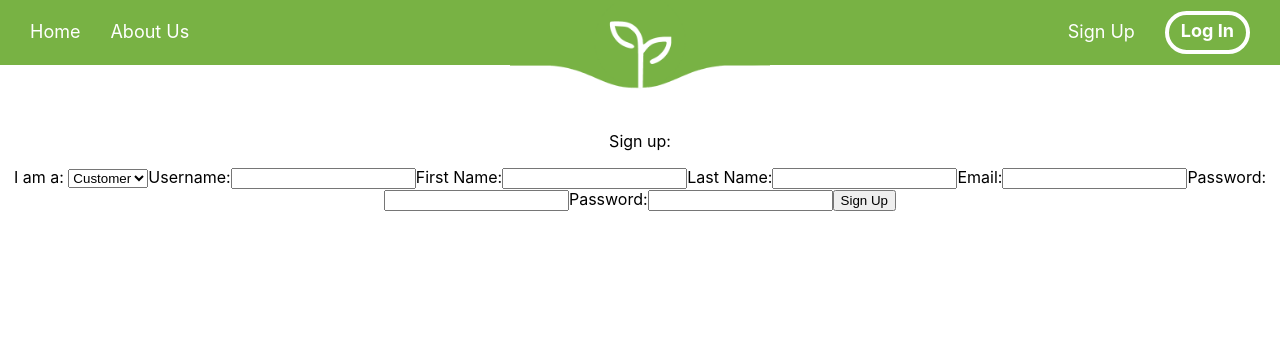
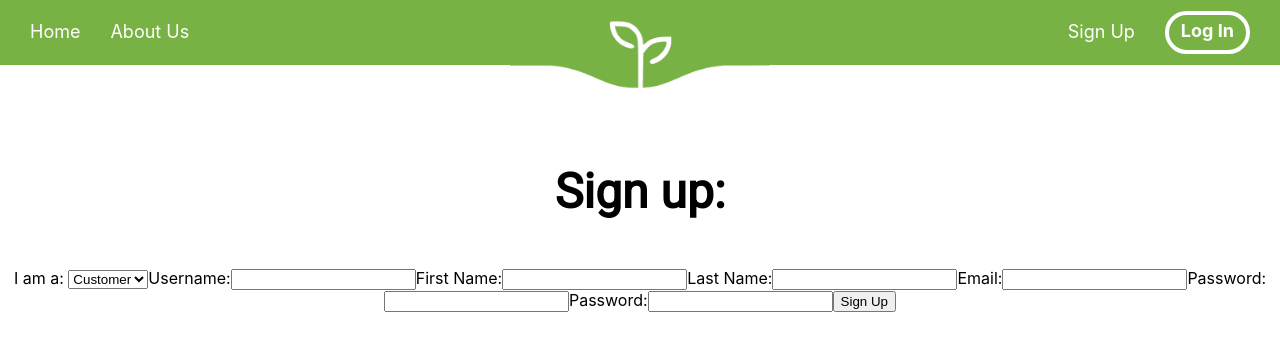
Before and after one commit to ibrahimHeritch/produce4U, a React (Create React App) app in the folder client/: page /Signup in a window 1280 px wide. Shown: the top 350 px of the page. Built offline with nearby package versions, Linux system fonts and the light colour scheme.

Commit message:
Fixed some things

```diff
--- a/client/src/components/LoginPage.js
+++ b/client/src/components/LoginPage.js
@@ -1,7 +1,7 @@
 import React, {Component} from 'react';
 import logo from '../resources/noTextLogo.svg';
 import '../App.css';
-import '../styles/LoginPage.css'
+import '../styles/LoginPage.css';
 import { Redirect } from 'react-router-dom';
 
 class LoginPage extends Component{
--- a/client/src/components/Signup.js
+++ b/client/src/components/Signup.js
@@ -1,6 +1,7 @@
 import React, {Component} from 'react';
 import logo from '../resources/noTextLogo.svg';
 import '../App.css';
+import '../styles/Signup.css';
 
 
 class SignupPage extends Component{
@@ -91,7 +92,7 @@ class SignupPage extends Component{
     return(
       <div className="App">
 
-        <p className="App-intro">Sign up:</p>
+        <p className="produce4U-blackSignUpText">Sign up:</p>
         <form >
             <label >I am a: </label>
             <select name="userType" onChange={this.handleChange}><option value = "USER">Customer</option><option value = "PRODUCER">Producer</option></select>
--- a/client/src/styles/Signup.css
+++ b/client/src/styles/Signup.css
@@ -1,4 +1,4 @@
-.produce4U-blackLoginText
+.produce4U-blackSignUpText
 {
     font-family: Roboto;
     font-weight: bold;
```
